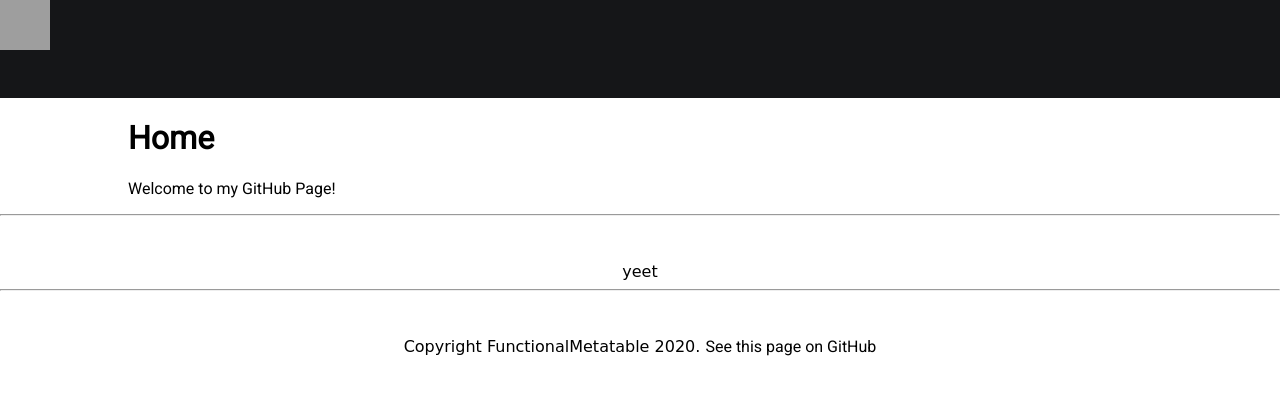
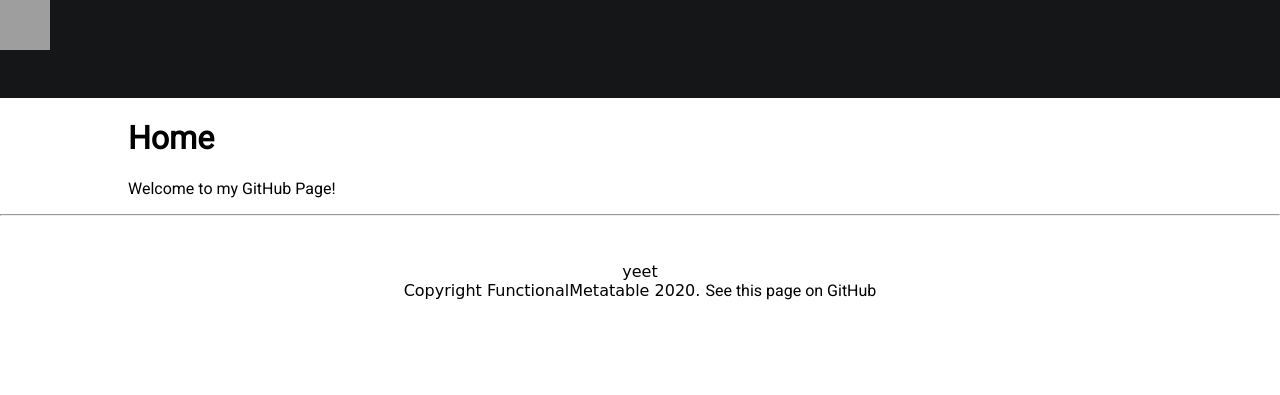
Before and after one commit to FunctionalMetatable/beta, a Jekyll site: the page built from index.md, in a window 1280 px wide. Shown: the top 395 px of the page. Built offline with Jekyll 4.4.1, drawn with Linux system fonts in a browser that asks for light colours; our own code applies the rules of GitHub Pages for plain Markdown files; grey boxes are pictures that could not be loaded.

Commit message:
Update footer.html

```diff
--- a/_includes/footer.html
+++ b/_includes/footer.html
@@ -1,9 +1,11 @@
-<hr /> <br> <br> <center><a style="font-family: 'Comic Sans MS'">yeet</a></center>
 <hr>
 <br>
 <br>
 <center>
   <a style="font-family: 'Comic Sans MS'">
+    yeet
+    <br>
+
     Copyright FunctionalMetatable 2020.
     <a id="edit">
       See this page on GitHub
```
